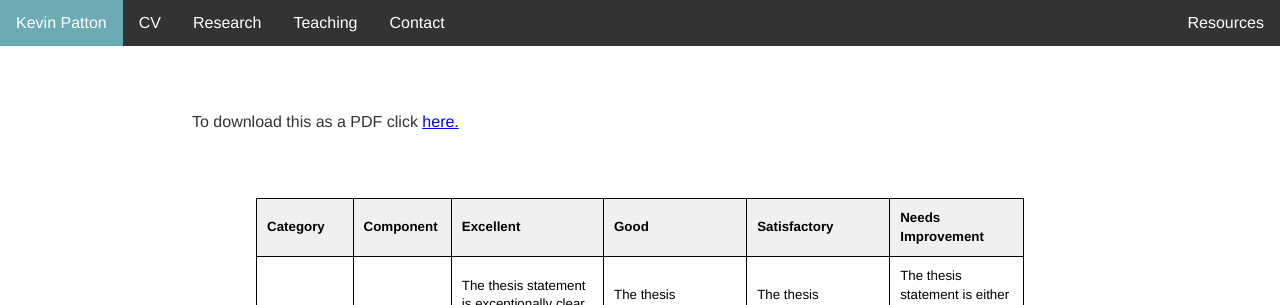
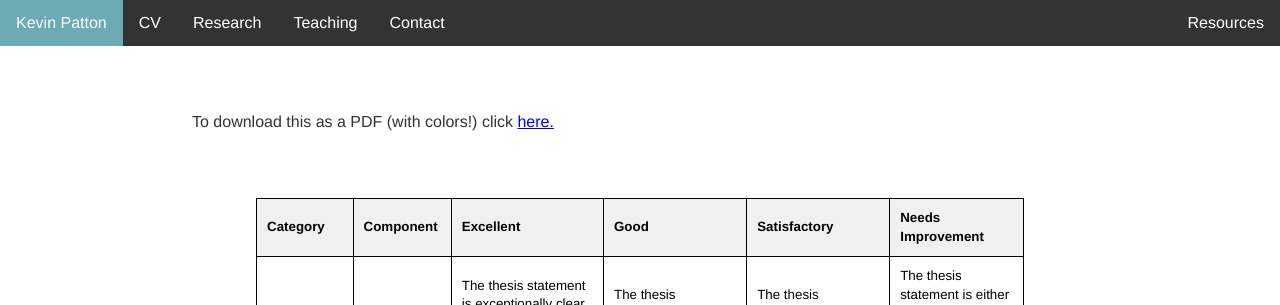
Before and after one commit to kevinjpatton/kevinjpatton.github.io, a Jekyll site: the page built from teaching/pedagogy/rubric.html, in a window 1280 px wide and 900 px high. Shown: the top 305 px of the window. Built offline with Jekyll 4.4.1, drawn with Linux system fonts in a browser that asks for light colours; Markdown is read by kramdown in place of the engine named in the settings.

Commit message:
Update rubric.html

```diff
--- a/teaching/pedagogy/rubric.html
+++ b/teaching/pedagogy/rubric.html
@@ -2,7 +2,7 @@
 layout: default
 title: Rubric - Kevin Patton
 ---
-<p>To download this as a PDF click <a href="/teaching/pedagogy/Patton_GradingRubric.pdf" target="_blank">here.</a></p>
+<p>To download this as a PDF (with colors!) click <a href="/teaching/pedagogy/Patton_GradingRubric.pdf" target="_blank">here.</a></p>
 <style>
             table td, table th {
                 font-size: smaller;
```
